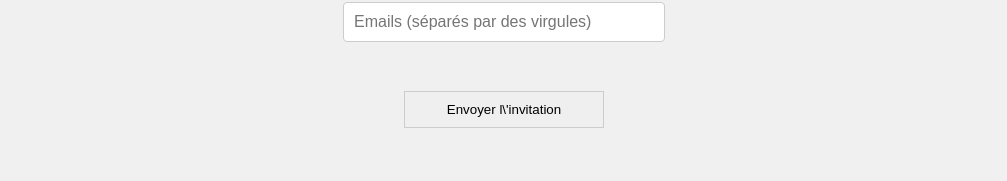
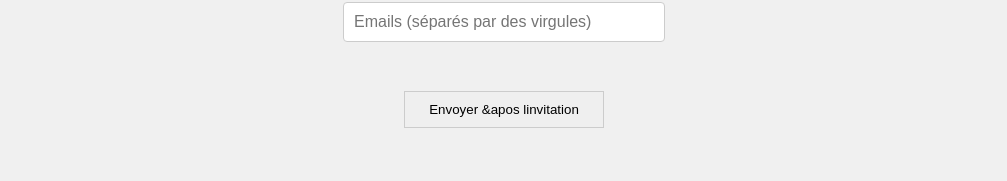
Before and after one commit to samohtsp/EstiMeet, a Next.js app in the folder estimeet/: page /Estimeet/ in a window 1280 px wide. Shown: the part 192-373 px from the top of the page, without its empty margins (136-1143 px from the left). Built offline with nearby package versions, Linux system fonts and the light colour scheme.

Commit message:
corrextion apostrophe

```diff
--- a/estimeet/src/app/page.tsx
+++ b/estimeet/src/app/page.tsx
@@ -51,7 +51,7 @@ const HomePage = () => {
         className="email-input"
       />
       <button onClick={handleSendEmail} className="send-button">
-        Envoyer l\'invitation
+        Envoyer &apos linvitation
       </button>
 
       <RoleList fetchRoles={fetchRoles} />
```
